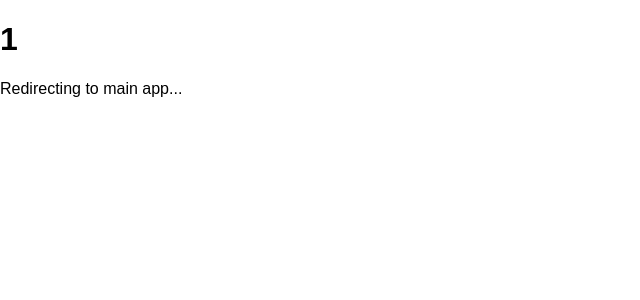
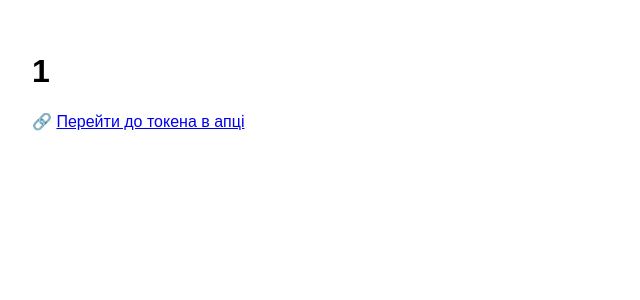
Before and after one commit to pavave/token-info-miniapp, a Next.js app: page /token/1 in a window 1280 px wide. Shown: the top 300 px of the page, without its empty margins (0-640 px from the left). Built offline with nearby package versions, Linux system fonts and the light colour scheme; no server answers.

Commit message:
Update [token].tsx

```diff
--- a/pages/token/[token].tsx
+++ b/pages/token/[token].tsx
@@ -26,14 +26,18 @@ export default function TokenPage({ token, symbol }: { token: string; symbol: st
       <Head>
         <title>{`Token Info — ${symbol}`}</title>
         <meta name="description" content={`Live price and chart for ${symbol}`} />
-        <meta property="og:title" content={`Token price ${symbol} now!`} />
-        <meta property="og:description" content={`Live price and chart for ${symbol}`} />
-        <meta property="og:image" content={`https://token-info-miniapp.vercel.app/api/og/${token}.png`} />
-        <meta property="og:url" content={`https://token-info-miniapp.vercel.app/token/${token}`} />
       </Head>
-      <main>
+      <main style={{ padding: '2rem', fontFamily: 'sans-serif' }}>
         <h1>{symbol}</h1>
-        <p>Redirecting to main app...</p>
+        <p>
+          🔗 <a
+            href={`https://token-info-miniapp.vercel.app/?token=${token}`}
+            target="_blank"
+            rel="noopener noreferrer"
+          >
+            Перейти до токена в апці
+          </a>
+        </p>
       </main>
     </>
   );
```
